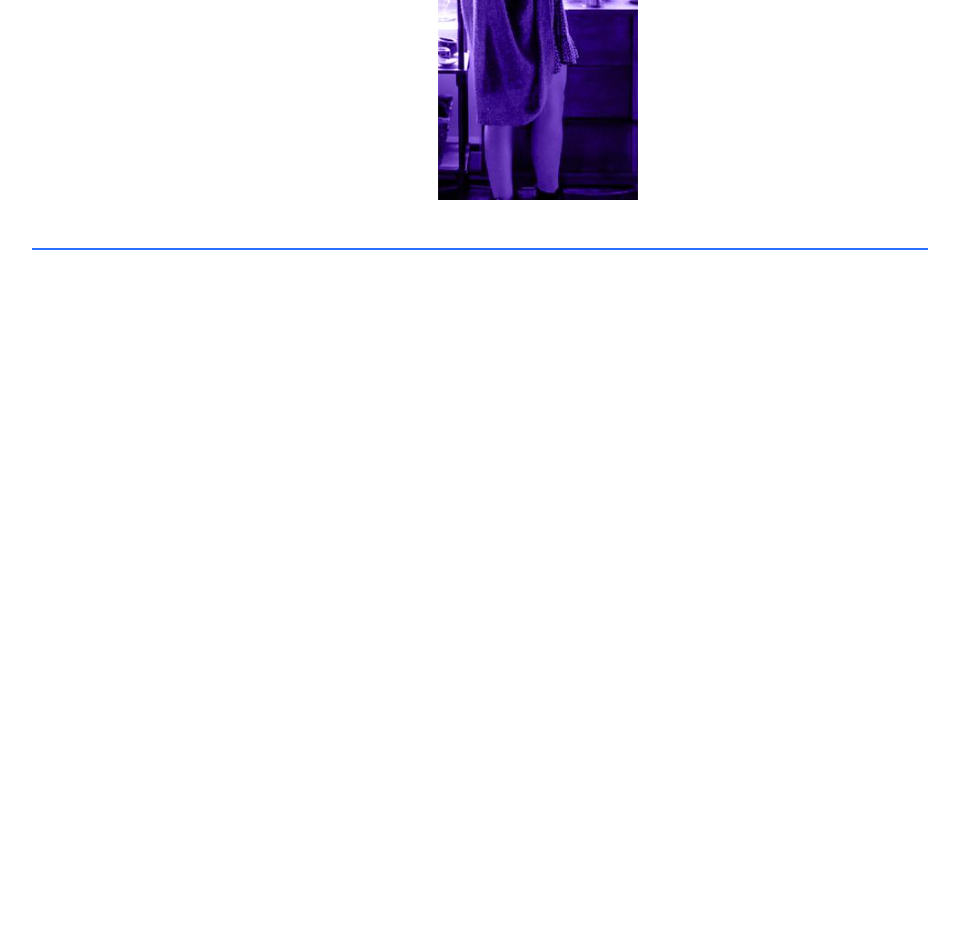
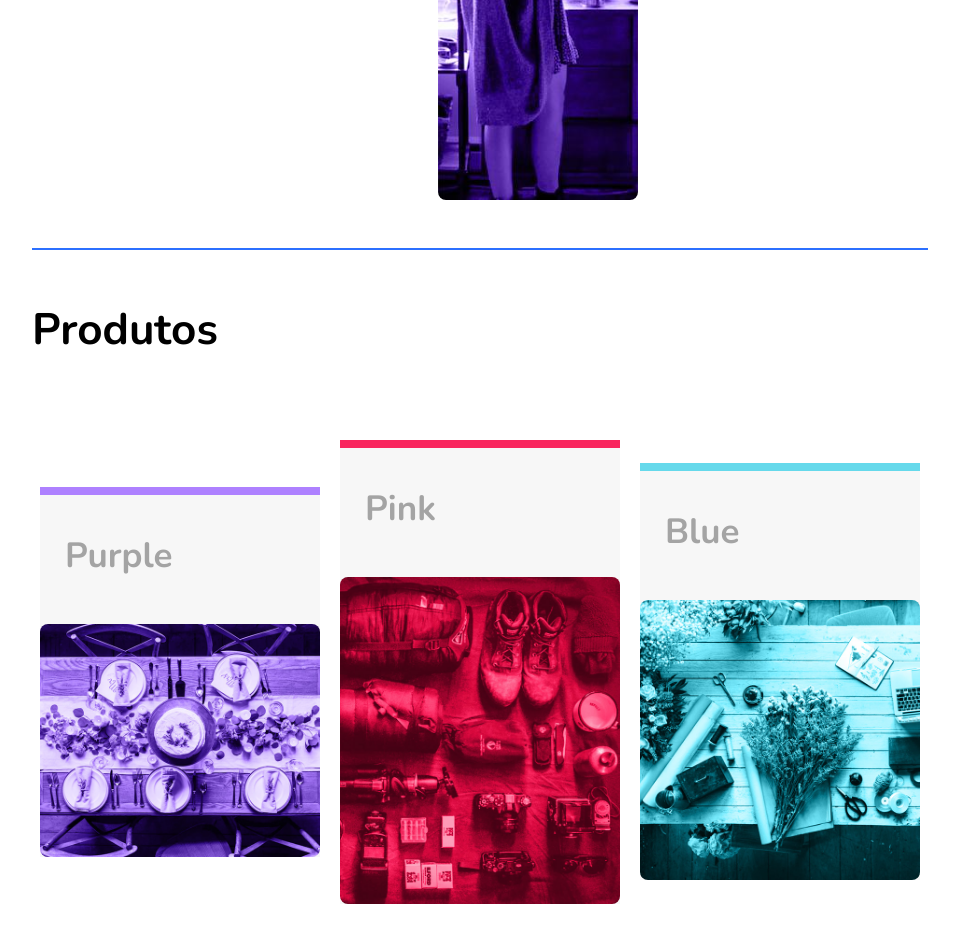
Before and after one commit to vitor-hoffmann/FlexBlog, a plain HTML site: page index.html in a window 1280 px wide. Shown: the part 649-1592 px from the top of the page, without its empty margins (160-1119 px from the left). Before the commit the page ends 949 px from the top, so only its background shows below. Drawn offline with nearby package versions, Linux system fonts and the light colour scheme.

Commit message:
feat: produtos implementado com responsividade

```diff
--- /dev/null
+++ b/css/produtos.css
@@ -0,0 +1,68 @@
+.produtos h3{
+    font-size: 4.4rem;
+    margin-top: 0vh;
+    margin-bottom: 7vh;
+    position: relative;
+}
+.produtos img{
+    height: auto;
+    width: 280px;
+}
+.produtos{
+    display: flex;
+    justify-content: center;
+    margin: 0;
+    padding: 0;
+    padding-bottom: 100px;
+}
+.content-produtos{
+    margin-top: 10vh;
+}
+
+.produtos a{
+    color: #a4a4a4;
+    font-size: 3.5rem;
+    font-weight: 700;
+    padding: 45px 25px 45px 25px;
+}
+.purple::before{
+    content: "";
+    position: absolute;
+    top: 0;
+    left: 0;
+    width: 100%;
+    height: 8px;
+    background-color: #ae81ff;
+}
+.pink::before{
+    content: "";
+    position: absolute;
+    top: 0;
+    left: 0;
+    width: 100%;
+    height: 8px;
+    background-color: #f9265e;
+}
+.blue::before{
+    content: "";
+    position: absolute;
+    top: 0;
+    left: 0;
+    width: 100%;
+    height: 8px;
+    background-color: #66d9eb;
+}
+.purple, .pink, .blue{
+    position: relative;
+    display: flex;
+    flex-direction: column;
+    background-color: #f7f7f7;
+}
+
+.div-imagens-produtos{
+    display: flex;
+    align-items: center;
+    justify-content: center;
+    flex-wrap: wrap;
+    gap: 20px;
+}
--- a/index.html
+++ b/index.html
@@ -29,7 +29,7 @@
         <div class="div-main">
             <h1>Novos valores e <br>Propriedades de CSS</h1>
             <div class="content">
-                <div class="textos-main">
+                <div>
                     <h2>Sobre</h2>
                     <p>
                         O que temos que ter sempre em mente é que a<br>
@@ -45,5 +45,27 @@
         </div>
     </main>
 
+    <section class="produtos">
+        <div class="div-main">
+            <h3>Produtos</h3>
+            <div class="content-produtos">
+                <div class="div-imagens-produtos">
+                    <div class="purple">
+                        <a>Purple</a>
+                        <img src="./assets/produtos1.jpg">
+                    </div>
+                    <div class="pink">
+                        <a>Pink</a>
+                        <img src="./assets/produtos2.jpg">
+                    </div>
+                    <div class="blue">
+                        <a>Blue</a>
+                        <img src="./assets/produtos3.jpg">
+                    </div>
+                </div>
+            </div>
+        </div>
+    </section>
+
 </body>
 </html>
--- a/styles.css
+++ b/styles.css
@@ -1,5 +1,6 @@
 @import "./css/header.css";
 @import "./css/herosection.css";
+@import "./css/produtos.css";
 
 *{
     box-sizing: border-box;
@@ -14,4 +15,5 @@ html{
 }
 img{
     overflow: clip;
+    border-radius: 8px;
 }
```
